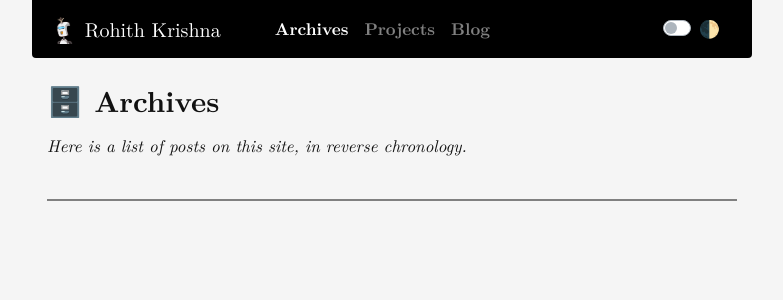
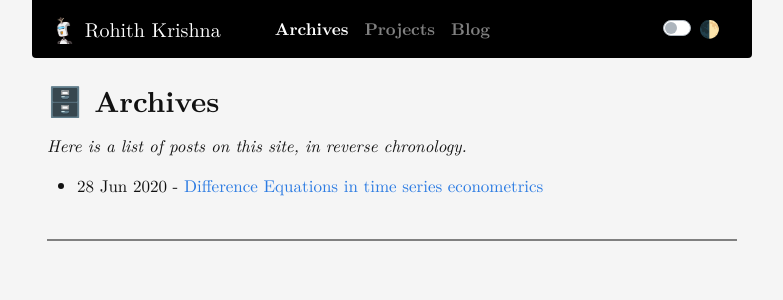
Before and after one commit to rohithmay/rohithmay.github.io, a Jekyll site: the page built from archives/index.md, in a window 1280 px wide. Shown: the top 300 px of the page, without its empty margins (248-1031 px from the left). Built offline with Jekyll 4.4.1, drawn with Linux system fonts in a browser that asks for light colours; nearby versions of some CDN libraries; a style sheet for code colours, icons or effects is not loaded.

Commit message:
Update index.md

```diff
--- a/archives/index.md
+++ b/archives/index.md
@@ -11,3 +11,5 @@ comments: false
 |-------------|-------------|
 | June 5, 2020 | [Contents here Modeling Exchange Rate Volatility in India - A review of forex interventions](/2020-04-27-review-india) |
 | June 5, 2020 | [Contents here Modeling Exchange Rate Volatility in India - A review of forex interventions](/2020-04-27-review-india) | -->
+
+- 28 Jun 2020 - [Difference Equations in time series econometrics](/2020-06-28-difference-equations)
```
